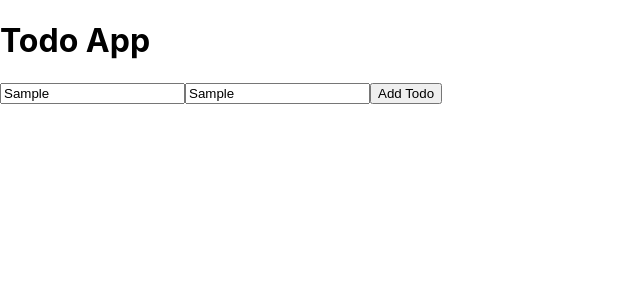
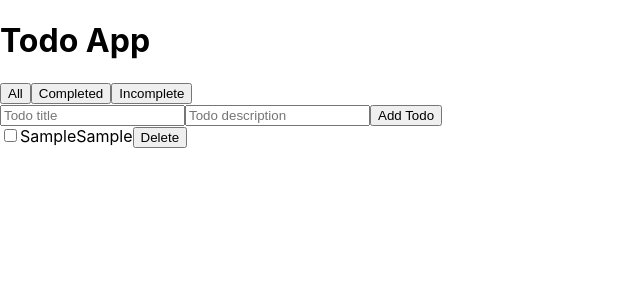
Before and after one commit to emadnahed/react-demo-app, a React (Create React App) app: page / in a window 1280 px wide. Both pictures are taken after typing "Sample", "Sample" into the empty fields and a click on the button "Add Todo". Shown: the top 300 px of the page, without its empty margins (0-640 px from the left). Built offline with nearby package versions, Linux system fonts and the light colour scheme; the HTML template or start-up script is replaced by a standard one.

Commit message:
Add localStorage persistence for todos using useEffect
- Load todos from localStorage on component mount
- Save todos to localStorage on state changes

```diff
--- a/src/App.jsx
+++ b/src/App.jsx
@@ -1,15 +1,60 @@
-import React from 'react';
+import React, { useState, useEffect } from 'react';
 import TodoForm from './TodoForm';
 import TodoList from './TodoList';
 
 const App = () => {
-  const todos = []; // Placeholder for todos
+  const [todos, setTodos] = useState([]);
+  const [filter, setFilter] = useState('all');
+
+  // Load todos from localStorage on mount
+  useEffect(() => {
+    const storedTodos = localStorage.getItem('todos');
+    if (storedTodos) {
+      setTodos(JSON.parse(storedTodos));
+    }
+  }, []);
+
+  // Save todos to localStorage whenever todos change
+  useEffect(() => {
+    localStorage.setItem('todos', JSON.stringify(todos));
+  }, [todos]);
+
+  const addTodo = (title, description) => {
+    const newTodo = {
+      id: Date.now(),
+      title,
+      description,
+      completed: false,
+    };
+    setTodos([...todos, newTodo]);
+  };
+
+  const deleteTodo = (id) => {
+    setTodos(todos.filter(todo => todo.id !== id));
+  };
+
+  const toggleComplete = (id) => {
+    setTodos(todos.map(todo =>
+      todo.id === id ? { ...todo, completed: !todo.completed } : todo
+    ));
+  };
+
+  const filteredTodos = todos.filter(todo => {
+    if (filter === 'completed') return todo.completed;
+    if (filter === 'incomplete') return !todo.completed;
+    return true;
+  });
 
   return (
     <div className="app">
       <h1>Todo App</h1>
-      <TodoForm />
-      <TodoList todos={todos} />
+      <div>
+        <button onClick={() => setFilter('all')}>All</button>
+        <button onClick={() => setFilter('completed')}>Completed</button>
+        <button onClick={() => setFilter('incomplete')}>Incomplete</button>
+      </div>
+      <TodoForm addTodo={addTodo} />
+      <TodoList todos={filteredTodos} deleteTodo={deleteTodo} toggleComplete={toggleComplete} />
     </div>
   );
 };
--- a/src/TodoForm.jsx
+++ b/src/TodoForm.jsx
@@ -1,12 +1,34 @@
-import React from 'react';
+import React, { useState } from 'react';
 
-const TodoForm = () => {
+const TodoForm = ({ addTodo }) => {
+  const [title, setTitle] = useState('');
+  const [description, setDescription] = useState('');
+
+  const handleSubmit = (e) => {
+    e.preventDefault();
+    if (title && description) {
+      addTodo(title, description);
+      setTitle('');
+      setDescription('');
+    }
+  };
+
   return (
-    <div className="todo-form">
-      <input type="text" placeholder="Todo title" />
-      <input type="text" placeholder="Todo description" />
-      <button>Add Todo</button>
-    </div>
+    <form onSubmit={handleSubmit} className="todo-form">
+      <input
+        type="text"
+        placeholder="Todo title"
+        value={title}
+        onChange={(e) => setTitle(e.target.value)}
+      />
+      <input
+        type="text"
+        placeholder="Todo description"
+        value={description}
+        onChange={(e) => setDescription(e.target.value)}
+      />
+      <button type="submit">Add Todo</button>
+    </form>
   );
 };
 
--- a/src/TodoItem.jsx
+++ b/src/TodoItem.jsx
@@ -1,10 +1,18 @@
 import React from 'react';
 
-const TodoItem = ({ todo }) => {
+const TodoItem = ({ todo, deleteTodo, toggleComplete }) => {
   return (
     <div className="todo-item">
-      <span>{todo.title}</span>
+      <input
+        type="checkbox"
+        checked={todo.completed}
+        onChange={() => toggleComplete(todo.id)}
+      />
+      <span style={{ textDecoration: todo.completed ? 'line-through' : 'none' }}>
+        {todo.title}
+      </span>
       <span>{todo.description}</span>
+      <button onClick={() => deleteTodo(todo.id)}>Delete</button>
     </div>
   );
 };
--- a/src/TodoList.jsx
+++ b/src/TodoList.jsx
@@ -1,11 +1,16 @@
 import React from 'react';
 import TodoItem from './TodoItem';
 
-const TodoList = ({ todos }) => {
+const TodoList = ({ todos, deleteTodo, toggleComplete }) => {
   return (
     <div className="todo-list">
-      {todos.map((todo, index) => (
-        <TodoItem key={index} todo={todo} />
+      {todos.map((todo) => (
+        <TodoItem
+          key={todo.id}
+          todo={todo}
+          deleteTodo={deleteTodo}
+          toggleComplete={toggleComplete}
+        />
       ))}
     </div>
   );
```
